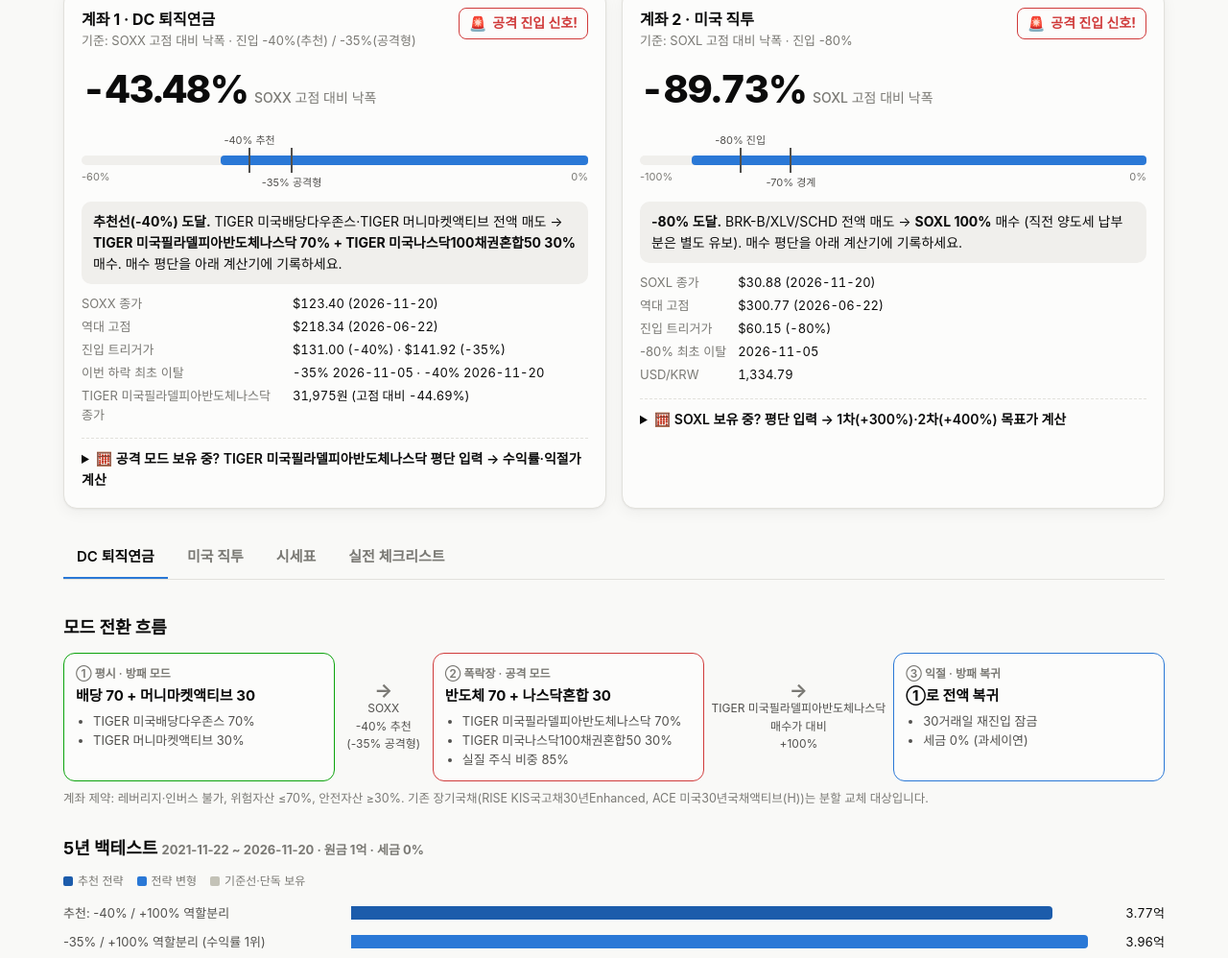
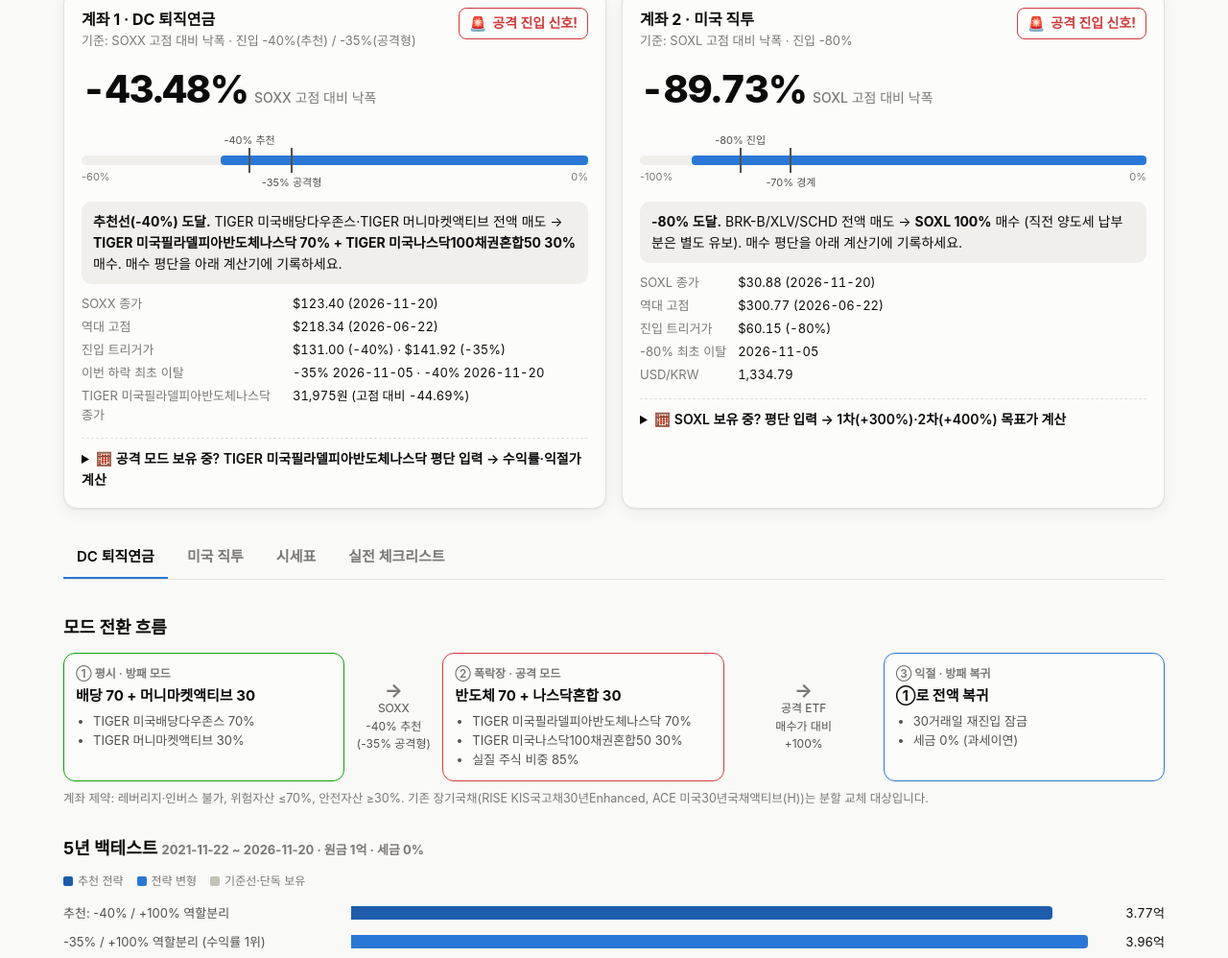
Before and after one commit to chataeyun/executive-dashboard, a plain HTML site: page strategy/index.html in a window 1280 px wide. Shown: the part 178-1176 px from the top of the page at 96% size. Drawn offline with Linux system fonts and the light colour scheme.

Commit message:
style: 흐름도 화살표 라벨을 짧게 정리해 긴 상품명 넘침 방지

```diff
--- a/strategy/index.html
+++ b/strategy/index.html
@@ -193,7 +193,7 @@ footer{margin-top:40px;color:var(--ink-3);font-size:12px;text-align:center}
       <div class="arrow"><b>→</b>SOXX<br>-40% 추천<br>(-35% 공격형)</div>
       <div class="node attack"><div class="nt">② 폭락장 · 공격 모드</div><div class="nb">반도체 70 + 나스닥혼합 30</div>
         <ul><li>TIGER 미국필라델피아반도체나스닥 70%</li><li>TIGER 미국나스닥100채권혼합50 30%</li><li>실질 주식 비중 85%</li></ul></div>
-      <div class="arrow wide"><b>→</b>TIGER 미국필라델피아반도체나스닥<br>매수가 대비<br>+100%</div>
+      <div class="arrow wide"><b>→</b>공격 ETF<br>매수가 대비<br>+100%</div>
       <div class="node tp"><div class="nt">③ 익절 · 방패 복귀</div><div class="nb">①로 전액 복귀</div>
         <ul><li>30거래일 재진입 잠금</li><li>세금 0% (과세이연)</li></ul></div>
     </div>
```
